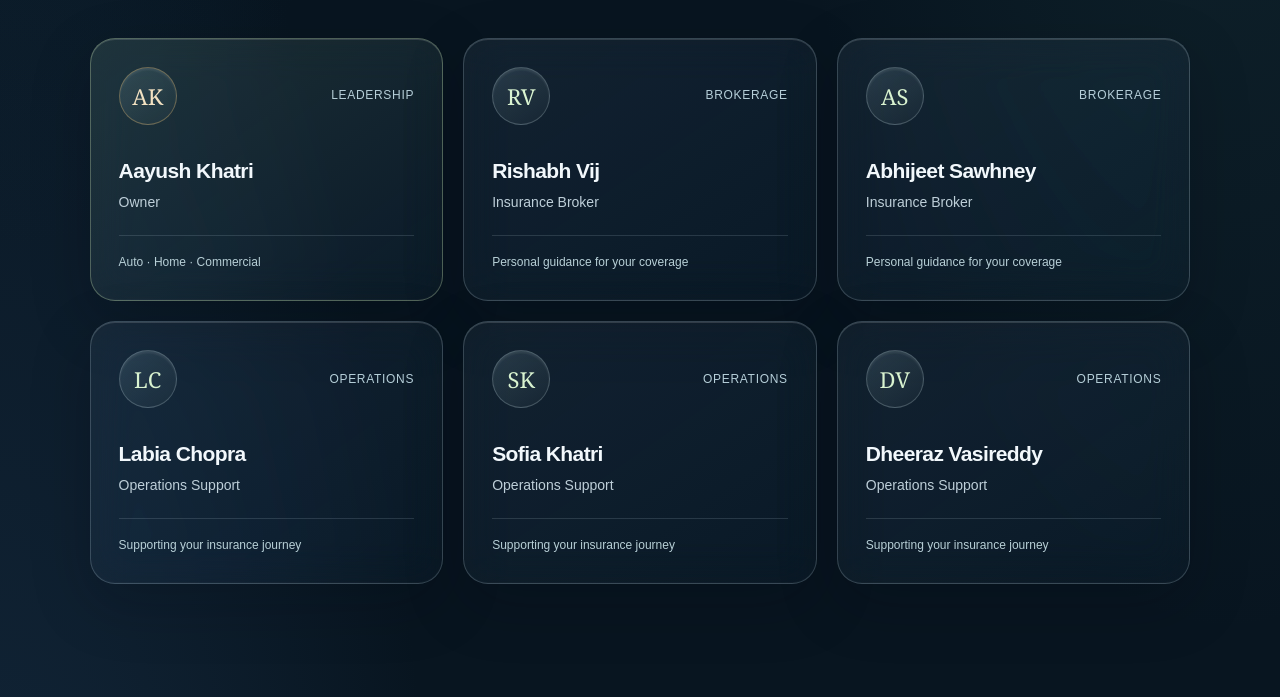
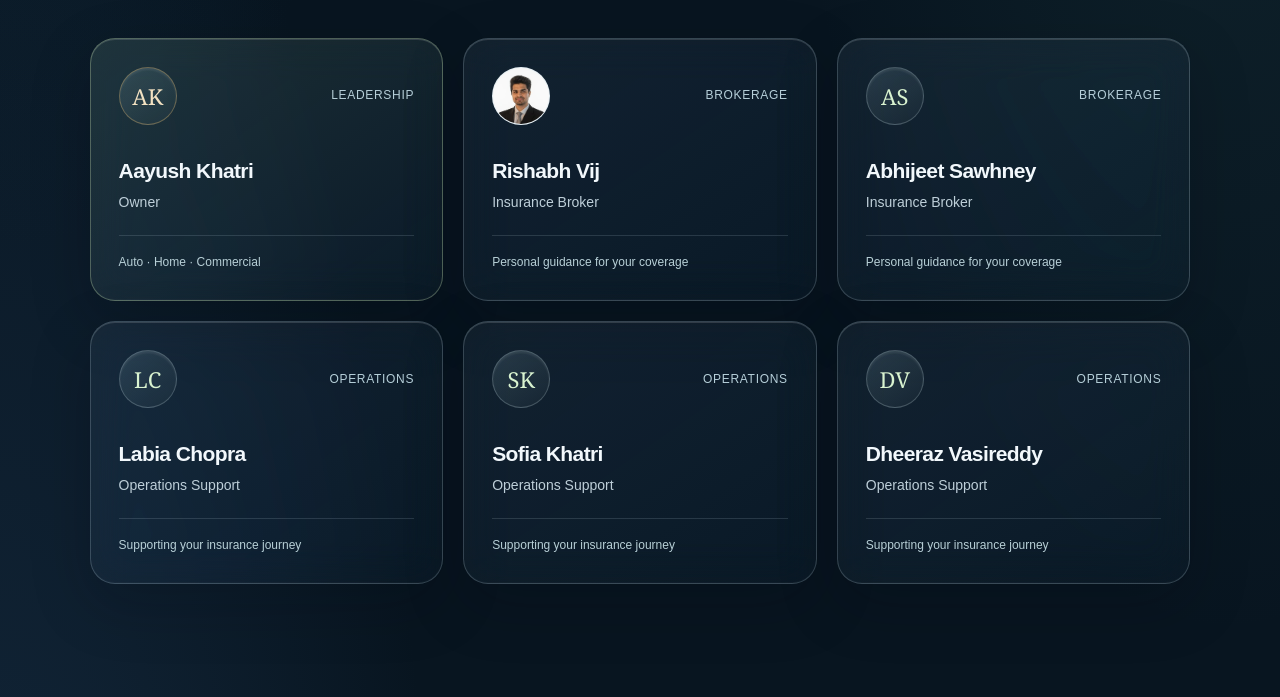
Before and after one commit to Dheeraz9927/EB_Site, an Astro site: page / in a window 1280 px wide. Shown: the part 3520-4217 px from the top of the page. Built offline with nearby package versions, Linux system fonts and the light colour scheme; Astro itself is replaced by a stand-in of ours.

Commit message:
Add Cloudflare Workers config, team photo support and updated email
- wrangler.jsonc serves dist/ as static assets with real 404s
- SITE_URL defaults to https://www.elaenabrokers.ca
- Contact email is now aayush.khatri@unibrokers.ca
- Team cards can show a headshot in the avatar circle; add Rishabh's
- README: Cloudflare Workers Builds deployment steps

Co-Authored-By: Claude Opus 5.5 <noreply@anthropic.com>

```diff
--- a/astro.config.mjs
+++ b/astro.config.mjs
@@ -1,5 +1,5 @@
 import { defineConfig } from 'astro/config';
-const origin = process.env.SITE_URL || 'https://elaena-brokers.dheerazkishore99.chatgpt.site';
+const origin = process.env.SITE_URL || 'https://www.elaenabrokers.ca';
 const site = new URL(origin);
 if (site.protocol !== 'https:' || site.pathname !== '/' || site.search || site.hash) {
   throw new Error('SITE_URL must be an HTTPS origin without a path, query or fragment.');
--- a/scripts/verify-build.mjs
+++ b/scripts/verify-build.mjs
@@ -21,7 +21,7 @@ for (const file of htmlFiles) {
   assert.equal((html.match(/<h1\b/g) || []).length, 1, `Page must have exactly one h1 ${where}`);
   assert.ok(html.includes('Content-Security-Policy'), `Production CSP missing ${where}`);
   assert.ok(!/fonts\.(googleapis|gstatic)\.com/.test(html), `Fonts must be self-hosted ${where}`);
-  assert.ok(html.includes('tel:+16479172693') && html.includes('mailto:akhatri@unibrokers.ca'), `Contact details missing ${where}`);
+  assert.ok(html.includes('tel:+16479172693') && html.includes('mailto:aayush.khatri@unibrokers.ca'), `Contact details missing ${where}`);
 
   const ids = [...html.matchAll(/\bid="([^"]+)"/g)].map(match => match[1]);
   assert.equal(new Set(ids).size, ids.length, `Duplicate element IDs ${where}`);
--- a/src/components/Team.astro
+++ b/src/components/Team.astro
@@ -4,7 +4,7 @@ import { team } from '../data/team';
 <section class="team section" id="team">
   <div class="section-heading reveal"><div><span class="eyebrow dark">03 / REAL PEOPLE, ON YOUR SIDE</span><h2>Meet your<br /><em>peace-of-mind people.</em></h2></div><p>Different strengths. One shared focus.<br />Helping you feel more confident about your insurance.</p></div>
   <div class="team-grid">{team.map(person => <article class:list={['person','reveal',{founder:person.founder}]}>
-    <div class="person-top"><span class="avatar" aria-hidden="true">{person.initials}</span><span class="person-tag">{person.group}</span></div>
+    <div class="person-top">{person.photo ? <img class="avatar avatar-photo" src={person.photo} width="293" height="366" alt="" loading="lazy" decoding="async" /> : <span class="avatar" aria-hidden="true">{person.initials}</span>}<span class="person-tag">{person.group}</span></div>
     <h3>{person.name}</h3><p>{person.role}</p><span class="person-bottom">{person.note}</span>
   </article>)}</div>
 </section>
--- a/src/data/site.ts
+++ b/src/data/site.ts
@@ -15,7 +15,7 @@ export const business = {
 export const contact = {
   phoneDisplay: '+1 647-917-2693',
   phoneHref: 'tel:+16479172693',
-  email: 'akhatri@unibrokers.ca',
+  email: 'aayush.khatri@unibrokers.ca',
   hours: 'Monday to Friday, 9 am – 7 pm',
   // Used for search-engine structured data (24-hour clock).
   openingHours: { days: ['Monday', 'Tuesday', 'Wednesday', 'Thursday', 'Friday'], opens: '09:00', closes: '19:00' },
--- a/src/data/team.ts
+++ b/src/data/team.ts
@@ -1,6 +1,8 @@
-export const team = [
+// photo: optional headshot in public/assets/team/ (WebP), shown cropped in the avatar circle. Without one, initials are shown.
+export interface TeamMember { name:string; initials:string; role:string; group:string; note:string; founder?:boolean; photo?:string }
+export const team: TeamMember[] = [
   {name:'Aayush Khatri', initials:'AK', role:'Owner', group:'LEADERSHIP', note:'Auto · Home · Commercial', founder:true},
-  {name:'Rishabh Vij', initials:'RV', role:'Insurance Broker', group:'BROKERAGE', note:'Personal guidance for your coverage'},
+  {name:'Rishabh Vij', initials:'RV', photo:'/assets/team/rishabh-vij.webp', role:'Insurance Broker', group:'BROKERAGE', note:'Personal guidance for your coverage'},
   {name:'Abhijeet Sawhney', initials:'AS', role:'Insurance Broker', group:'BROKERAGE', note:'Personal guidance for your coverage'},
   {name:'Labia Chopra', initials:'LC', role:'Operations Support', group:'OPERATIONS', note:'Supporting your insurance journey'},
   {name:'Sofia Khatri', initials:'SK', role:'Operations Support', group:'OPERATIONS', note:'Supporting your insurance journey'},
--- a/src/styles/pages.css
+++ b/src/styles/pages.css
@@ -323,3 +323,13 @@ dialog .planner-hours {
   flex-wrap: wrap;
   gap: 12px;
 }
+
+/* Team headshots share the avatar circle used for initials. */
+.avatar-photo {
+  display: block;
+  object-fit: cover;
+  object-position: center 20%;
+  padding: 0;
+  border: 1px solid var(--glass-edge);
+  background: #e9eef1;
+}
```
Also changed, not shown: tests/e2e/site.spec.mjs (+2 -2 lines), README.md, public/assets/team/rishabh-vij.webp (added), 2 other files.
